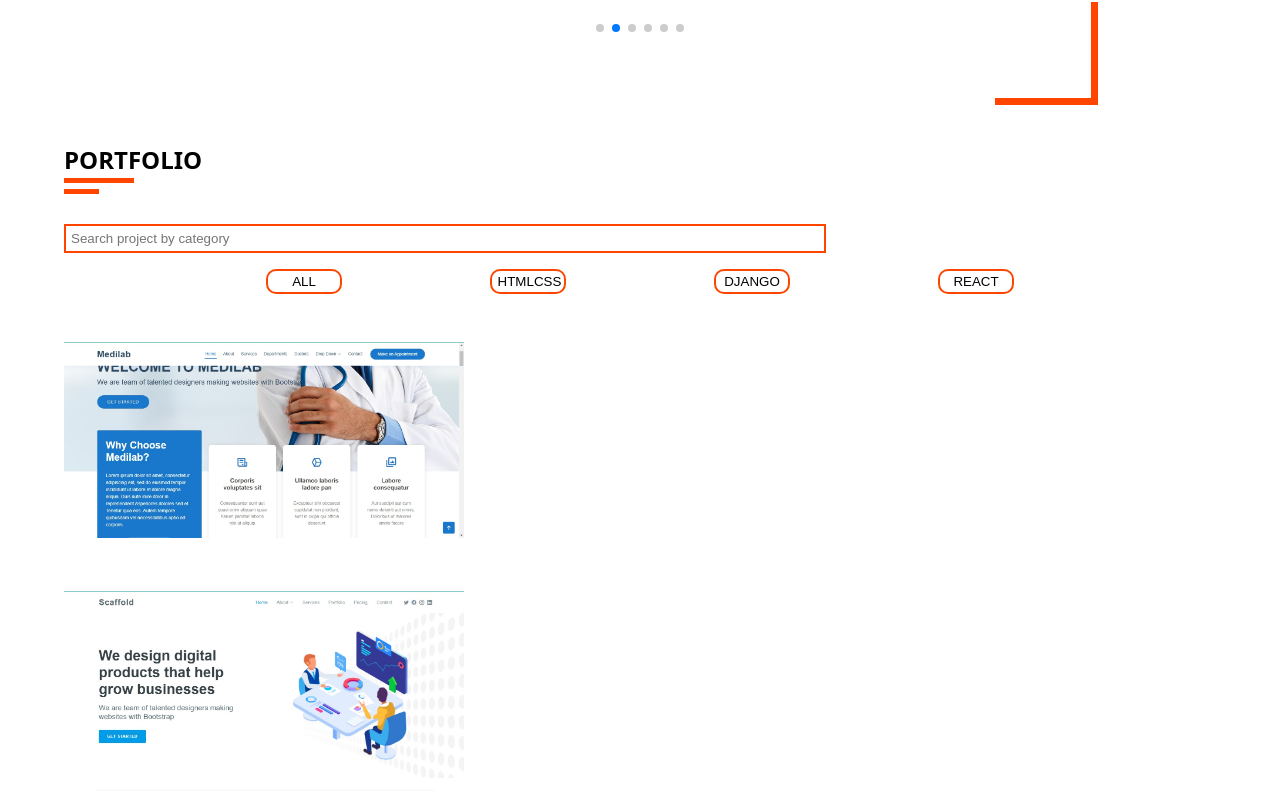
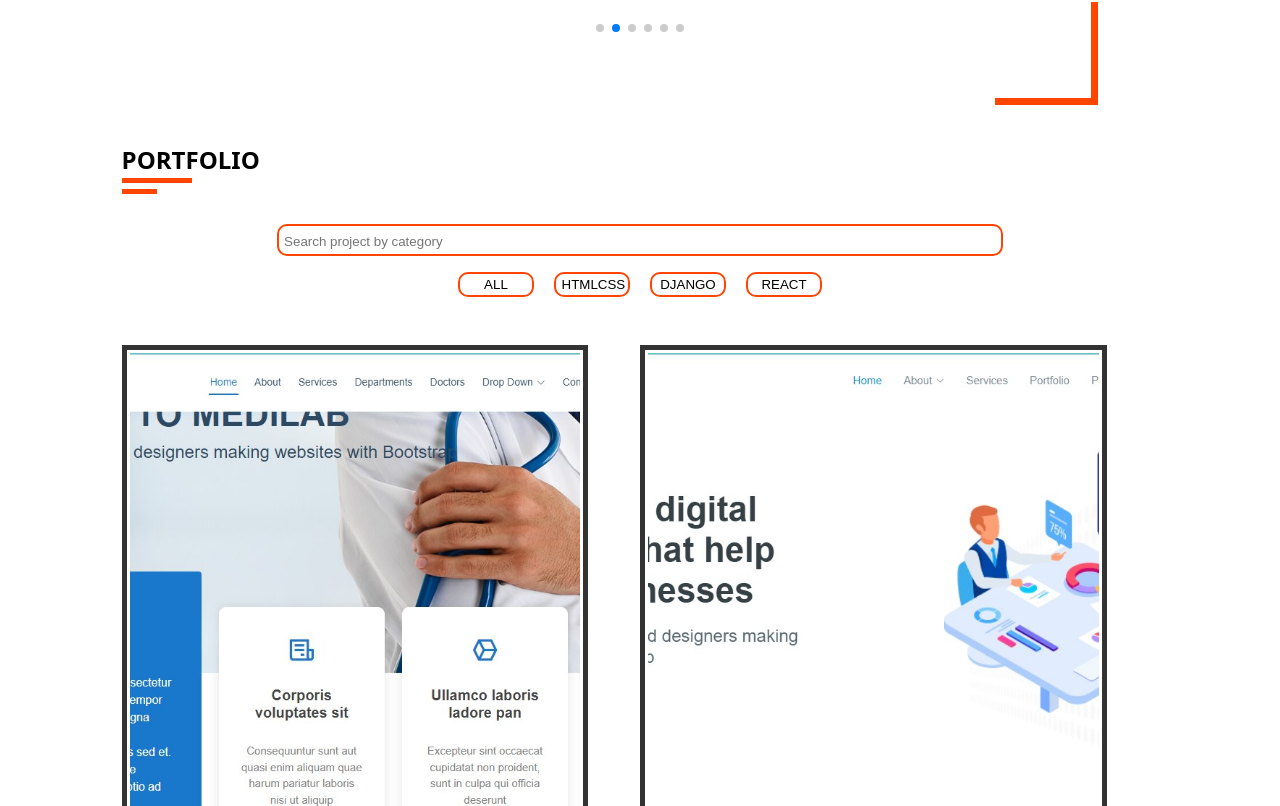
Before and after one commit to Williamdreams89/new-portfolio-site, a React (Create React App) app: page / in a window 1280 px wide. Shown: the part 3034-3840 px from the top of the page. Built offline with nearby package versions, Linux system fonts and the light colour scheme.

Commit message:
Portfolio component completed

```diff
--- a/src/App.css
+++ b/src/App.css
@@ -17,7 +17,7 @@ body {
   /* background-color: rgb(228, 205, 205); */
 }
 
-::-webkit-scrollbar{
+*::-webkit-scrollbar{
   display: none;
 }
 
--- a/src/components/portfolio/Portfolio.jsx
+++ b/src/components/portfolio/Portfolio.jsx
@@ -3,8 +3,11 @@ import styled from "styled-components";
 import { portfolioImages } from "./imageList";
 
 const PortfolioPage = styled.section`
-  width: 100vw;
+  width: 90vw;
   min-height: 100vh;
+  margin: auto;
+
+
 
   .section__container {
     width: 90%;
@@ -36,18 +39,25 @@ const PortfolioPage = styled.section`
 
   .parent__container {
     width: 100%;
+
+    .input__container{
+      width: 70%;
+      margin: auto;
       input {
-      padding: 5px 50% 5px 5px;
-      margin-bottom: 1rem;
-      wdith: 100vw !important;
+        padding: 8px 50% 5px 5px;
+        margin-bottom: 1rem !important;
+        width: 100%;
         border: 2px solid orangered;
         outline: none;
+        border-radius: 10px;
+
+      }
     }
   }
 
   .tag__buttons {
     display: flex;
-    max-width: 70vw;
+    max-width: 30vw;
 
     justify-content: space-around;
     align-items: center;
@@ -68,22 +78,56 @@ const PortfolioPage = styled.section`
     }
   }
 
+  .main__container{
+    display: grid;
+    grid-template-columns: repeat(auto-fit, minmax(350px, 1fr))
+  }
+
   .portfolio__item {
     width: 100% !important;
     margin-top: 3rem;
     img {
       object-fit: cover;
-      width: 100%;
-      width: 400px;
+      width: 90%;
+      height: 500px;
+      border: 5px solid #333;
+      padding: 3px;
+      position: relative;
+
+      &::before{
+        content: url("<svg xmlns="http://www.w3.org/2000/svg" viewBox="0 0 512 512" id="IconChangeColor" height="20" width="20"><!--! Font Awesome Free 6.1.1 by @fontawesome - https://fontawesome.com License - https://fontawesome.com/license/free (Icons: CC BY 4.0, Fonts: SIL OFL 1.1, Code: MIT License) Copyright 2022 Fonticons, Inc. --><path d="M223.7 130.8L149.1 7.77C147.1 2.949 141.9 0 136.3 0H16.03c-12.95 0-20.53 14.58-13.1 25.18l111.3 158.9C143.9 156.4 181.7 137.3 223.7 130.8zM256 160c-97.25 0-176 78.75-176 176S158.8 512 256 512s176-78.75 176-176S353.3 160 256 160zM348.5 317.3l-37.88 37l8.875 52.25c1.625 9.25-8.25 16.5-16.63 12l-46.88-24.62L209.1 418.5c-8.375 4.5-18.25-2.75-16.63-12l8.875-52.25l-37.88-37C156.6 310.6 160.5 299 169.9 297.6l52.38-7.625L245.7 242.5c2-4.25 6.125-6.375 10.25-6.375S264.2 238.3 266.2 242.5l23.5 47.5l52.38 7.625C351.6 299 355.4 310.6 348.5 317.3zM495.1 0H375.7c-5.621 0-10.83 2.949-13.72 7.77l-73.76 122.1c42 6.5 79.88 25.62 109.5 53.38l111.3-158.9C516.5 14.58 508.9 0 495.1 0z" id="mainIconPathAttribute" fill="#ff4500" stroke="#ff4500"></path></svg>");
+        width: 50px;
+        height: 50px;
+        position: absolute;
+      }
     }
   }
 
   @media screen and (max-width: 740px) {
+
     .projects__container {
-      background-color: red;
+      width: 100%;
+        display: none;
+
+      .portfolio__item{
+        width: 90%;
+        height: 100%;
+
+        .img{
           width: 100%;
         }
       }
+    }
+
+  }
+
+  @media screen and (min-width: 741px) {
+    .projects__container{
+      display: none;
+    }
+  }
+
+
 `;
 
 function Portfolio() {
@@ -102,6 +146,7 @@ function Portfolio() {
       <div className="section__container">
         <h1 className="section__title">Portfolio</h1>
         <div className="parent__container">
+          <div className="input__container">
             <input
               type="text"
               placeholder="Search project by category"
@@ -109,6 +154,7 @@ function Portfolio() {
                 setQuery(event.target.value);
               }}
             />
+          </div>
 
           <div className="tag__buttons">
             <TagButton setTag={setTag} name="all" />
@@ -116,6 +162,7 @@ function Portfolio() {
             <TagButton setTag={setTag} name="django" />
             <TagButton setTag={setTag} name="react" />
           </div>
+          <div className="main__container">
             {filteredImages
               .filter((image) => image.tag.toLowerCase().includes(query))
               .map((image) => (
@@ -125,6 +172,7 @@ function Portfolio() {
                   </div>
                 </div>
               ))}
+          </div>
         </div>
       </div>
     </PortfolioPage>
--- a/src/components/portfolio/imageList.jsx
+++ b/src/components/portfolio/imageList.jsx
@@ -2,8 +2,8 @@
 
 export const portfolioImages = [
     {id: "1", imgName:"image1.jpg", url: "", tag:"htmlcss"},
-    {id: "1", imgName:"image2.jpg", url: "", tag:"htmlcss"},
-    {id: "1", imgName:"image3.jpg", url: "", tag:"react"},
-    {id: "1", imgName:"image4.jpg", url: "", tag:"django"},
-    {id: "1", imgName:"image5.jpg", url: "", tag:"react"},
+    {id: "2", imgName:"image2.jpg", url: "", tag:"htmlcss"},
+    {id: "3", imgName:"image3.jpg", url: "", tag:"react"},
+    {id: "4", imgName:"image4.jpg", url: "", tag:"django"},
+    {id: "5", imgName:"image5.jpg", url: "", tag:"react"},
 ]
```
Also changed, not shown: public/images/medal.png (added). Lines whose indentation alone changed are shown as unchanged.
